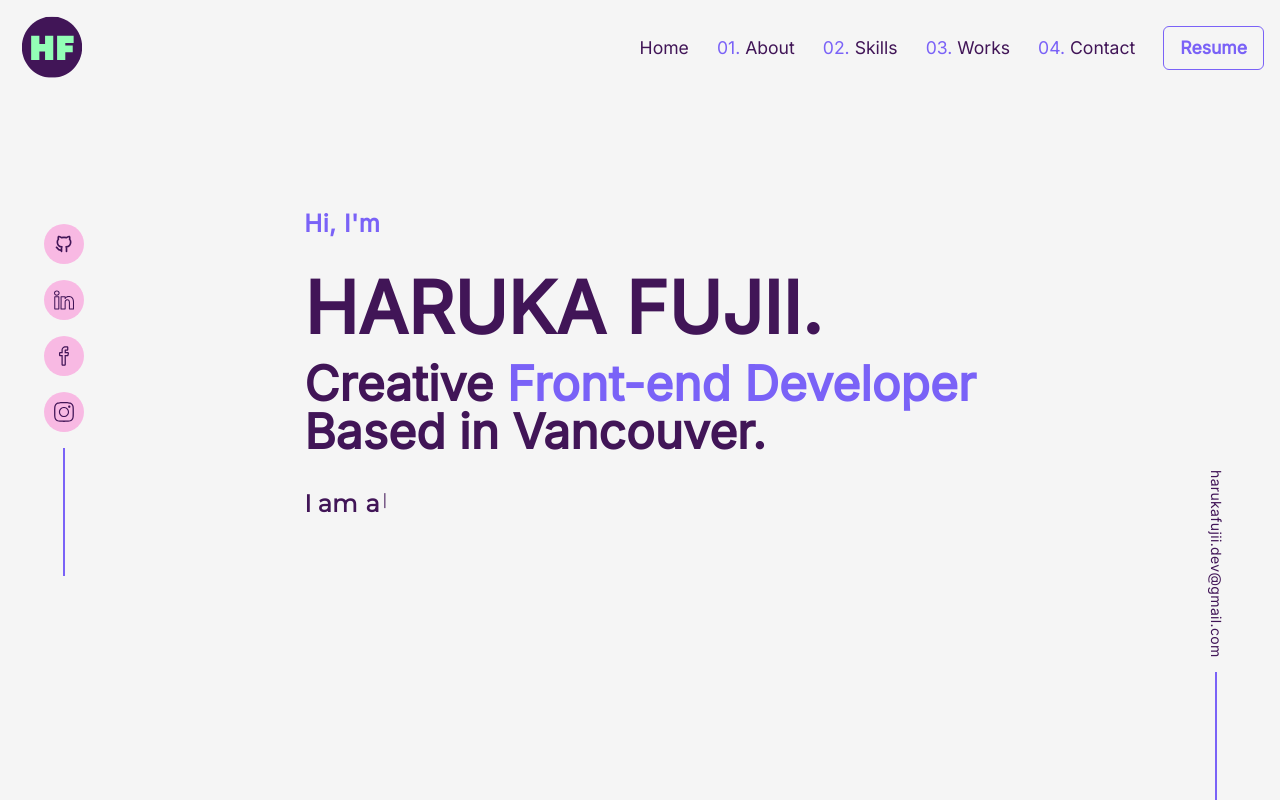
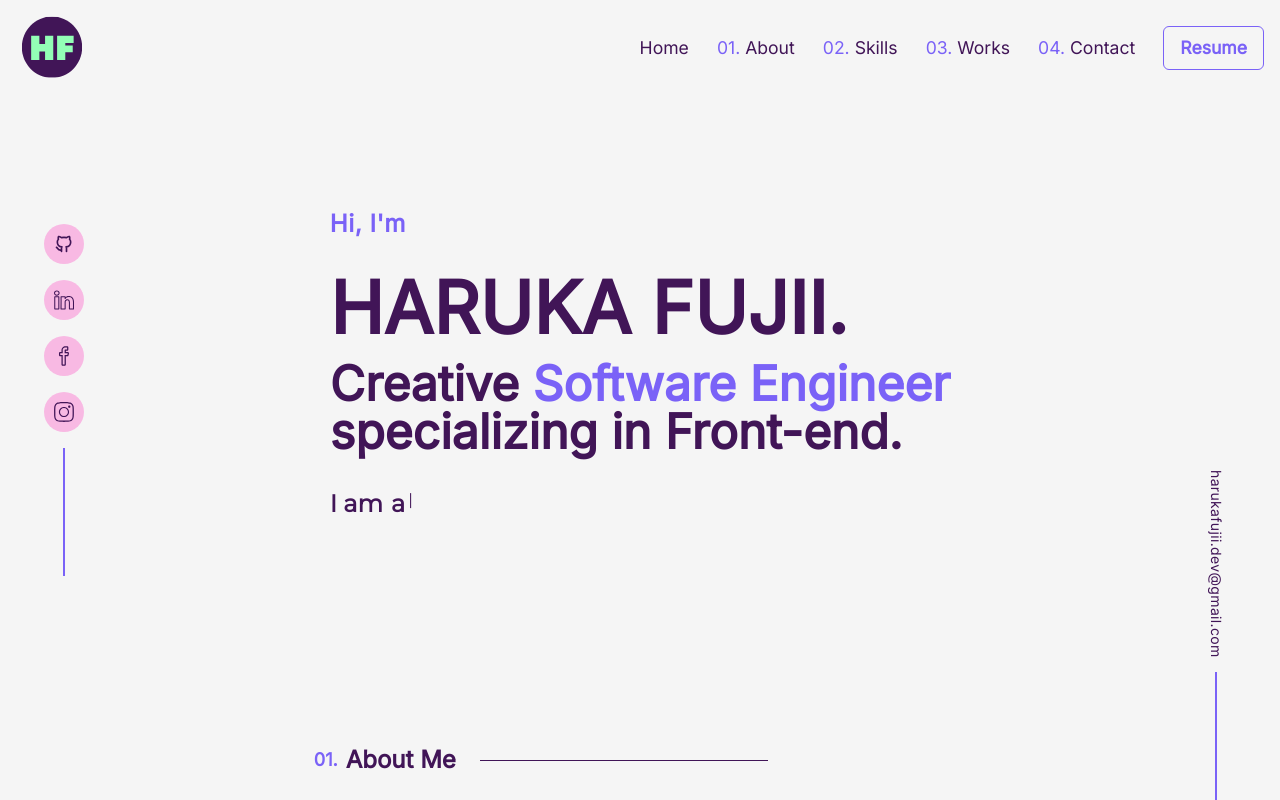
Before and after one commit to harukafujii13/portfolio, a Next.js app: page / in a window 1280 px wide. Built offline with nearby package versions, Linux system fonts and the light colour scheme.

Commit message:
feat: add About section

```diff
--- a/src/app/page.tsx
+++ b/src/app/page.tsx
@@ -5,6 +5,7 @@ import Navbar from '@/components/Nav/navbar.component';
 import RightSide from '@/components/MainRightside/rightSide.component';
 import Banner from '@/components/Banner/banner.component';
 import { motion } from 'framer-motion';
+import About from '@/components/About/about.component';
 
 export default function Home() {
   return (
@@ -21,6 +22,7 @@ export default function Home() {
 
         <div className="h-[88vh] mx-auto p-4">
           <Banner />
+          <About />
         </div>
 
         <motion.div
--- /dev/null
+++ b/src/components/About/about.component.tsx
@@ -0,0 +1,17 @@
+import React from 'react';
+import SectionTitle from '../SectionTitle/sectionTitle.component';
+
+function About() {
+  return (
+    <section
+      id="about"
+      className="max-w-containerSmall mx-auto py-10 lgl:py-32 flex flex-col gap-8">
+      <SectionTitle
+        title="About Me"
+        titleNo="01"
+      />
+    </section>
+  );
+}
+
+export default About;
--- a/src/components/Banner/banner.component.tsx
+++ b/src/components/Banner/banner.component.tsx
@@ -23,10 +23,10 @@ const Banner = () => {
         <span className="text-[1.5rem] lg:text-5xl text-primary-text mt-2 lgl: mt-4 font-semibold">
           Creative{' '}
           <span className="text-primary-purple text-[1.5rem] lg:text-5xl font-black">
-            Front-end Developer
+            Software Engineer
           </span>{' '}
           <br />
-          Based in Vancouver.
+          specializing in Front-end.
         </span>
       </motion.h1>
       <motion.div
--- /dev/null
+++ b/src/components/SectionTitle/sectionTitle.component.tsx
@@ -0,0 +1,20 @@
+import React from 'react';
+
+interface Props {
+  title: string;
+  titleNo: string;
+}
+
+const SectionTitle = ({ title, titleNo }: Props) => {
+  return (
+    <h2 className="font-inter text-2xl font-semibold flex items-center">
+      <span className="text-base md:text-lg text-primary-purple mr-2">
+        {titleNo}.
+      </span>
+      {title}
+      <span className="hidden md:inline-flex md:w-60 lgl:w-72 h-[.5px] bg-primary-text ml-6"></span>
+    </h2>
+  );
+};
+
+export default SectionTitle;
```
